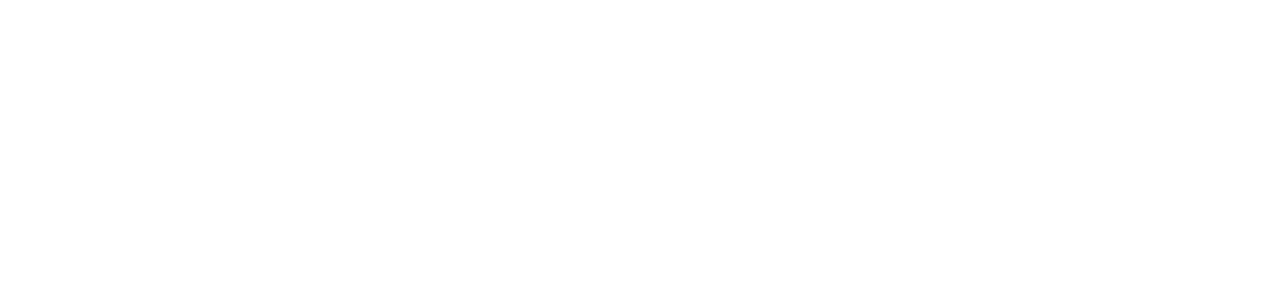
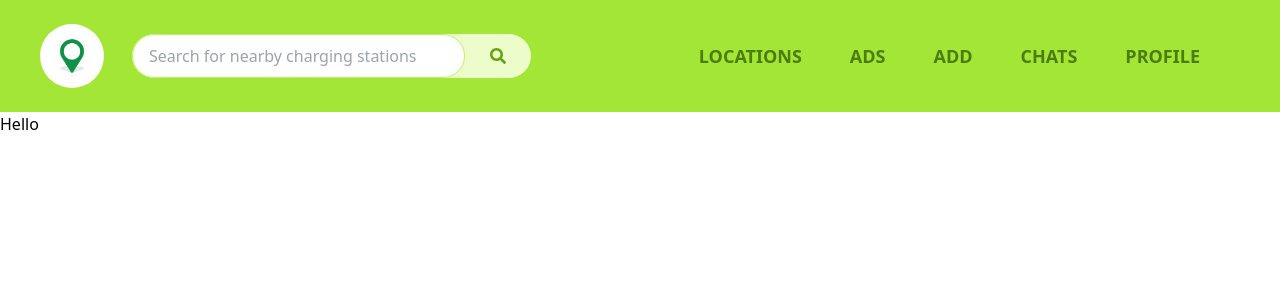
Before and after one commit to kailastr/RentCart, a React (Create React App) app in the folder client/: page /RentCart in a window 1280 px wide. Before the commit this address had no page. Shown: the top 300 px of the page. Built offline with nearby package versions, Linux system fonts and the light colour scheme.

Commit message:
Location permission page

```diff
--- a/client/src/App.js
+++ b/client/src/App.js
@@ -1,15 +1,24 @@
 import './App.css';
 
-import { Route, Routes } from 'react-router-dom'
+import { Route, Routes, Navigate } from 'react-router-dom'
 
 //pages
 import LoginPage from './Pages/LoginPage';
+import LocationPage from './Pages/LocationPage';
+import IndexPage from './Pages/IndexPage';
+
+//layouts
+import IndexLayout from './Layout/IndexLayout';
 
 function App() {
   return (
     <>
       <Routes >
         <Route path='/RentCartLogin' element={< LoginPage />} />
+        <Route path='/LocationPermission' element={<LocationPage />} />
+        <Route path='/RentCart' element={<IndexLayout />} >
+          < Route index element={<IndexPage />} />
+        </Route>
       </Routes>
     </>
   );
--- /dev/null
+++ b/client/src/Layout/IndexLayout.jsx
@@ -0,0 +1,16 @@
+import React from 'react';
+
+import { Outlet } from 'react-router-dom';
+
+import IndexNavbar from '../Navbar/IndexNavbar';
+
+const DefaultLayout = () => {
+    return (
+        <>
+        <IndexNavbar />
+        <Outlet />
+        </>
+    )
+}
+
+export default DefaultLayout
--- /dev/null
+++ b/client/src/Navbar/IndexNavbar.jsx
@@ -0,0 +1,144 @@
+import React from 'react';
+
+import logo from '../images/locationImg.jpg'
+
+//icons
+import { FaSearch } from "react-icons/fa";
+import { GrHomeRounded } from "react-icons/gr";
+
+//Navbar for large screen view
+function LgNav() {
+    return (
+        <>
+            <nav className='w-full h-28 bg-lime-400 px-10'>
+                <div className='flex justify-between gap-5'>
+                    <div className=' w-5/12 h-28 flex items-center gap-7'>
+                        <img
+                            src={logo}
+                            alt="EV logo"
+                            className='h-16 rounded-full'
+                        />
+                        <div className='bg-lime-100 w-full h-11 rounded-full flex items-center'>
+                            <input
+                                type="search"
+                                name="nearbyChargingSearch"
+                                id="nearbyChargingSearch"
+                                placeholder='Search for nearby charging stations'
+                                className='w-10/12 h-full px-4 py-2 text-gray-700 bg-white border border-lime-300 rounded-full focus:outline-none focus:border-lime-500 focus:bg-white'
+                            />
+                            <div className='w-2/12 h-full flex items-center justify-center text-lime-600 hover:text-lime-800'>
+                                <FaSearch />
+                            </div>
+                        </div>
+                    </div>
+                    <div className='w-7/12 h28 text-lime-700 flex items-center justify-end gap-12 font-semibold text-lg pr-10'>
+                        <div>
+                            <p className='hover:text-lime-200 transform duration-300 ease-in-out cursor-pointer'>
+                                LOCATIONS
+                            </p>
+                        </div>
+                        <div>
+                            <p className='hover:text-lime-200 transform duration-300 ease-in-out cursor-pointer'>
+                                ADS
+                            </p>
+                        </div>
+                        <div>
+                            <p className='hover:text-lime-200 transform duration-300 ease-in-out cursor-pointer'>
+                                ADD
+                            </p>
+                        </div>
+                        <div>
+                            <p className='hover:text-lime-200 transform duration-300 ease-in-out cursor-pointer'>
+                                CHATS
+                            </p>
+                        </div>
+                        <div>
+                            <p className='hover:text-lime-200 transform duration-300 ease-in-out cursor-pointer'>
+                                PROFILE
+                            </p>
+                        </div>
+                    </div>
+                </div>
+            </nav>
+        </>
+    )
+}
+//Navbar for medium screen view
+function MdNav() {
+    return (
+        <nav className='w-full  h-24 bg-lime-400 flex justify-center items-center '>
+            <div className='w-9/12 h-full  flex justify-between items-center'>
+                <div className='w-2/12'>
+                    <img
+                        src={logo}
+                        alt="EV logo"
+                        className='h-16 w-16 rounded-full'
+                    />
+                </div>
+                <div className='w-10/12 bg-lime-100 h-2/4 rounded-full flex items-center'>
+                    <input
+                        type="search"
+                        name="nearbyChargingSearch"
+                        id="nearbyChargingSearch"
+                        placeholder='Search for nearby charging stations'
+                        className='w-9/12 h-full px-4 py-2 text-gray-700 bg-white border border-lime-300 rounded-full focus:outline-none focus:border-lime-500 focus:bg-white'
+                    />
+                    <div className='w-3/12 h-full px-5 flex items-center gap-5 text-lime-700'>
+                        <p className='text-lg'>Search</p>
+                        <FaSearch />
+                    </div>
+                </div>
+            </div>
+        </nav>
+    )
+}
+//Navbar for small screen view
+function SmNav() {
+    return (
+        <nav className='w-full  h-24 bg-lime-400 flex justify-center items-center px-10'>
+            <div className='w-full h-full  flex justify-between items-center'>
+                <div className='w-2/12'>
+                    <img
+                        src={logo}
+                        alt="EV logo"
+                        className='h-16 w-16 rounded-full'
+                    />
+                </div>
+                <div className='w-10/12 bg-lime-100 h-2/4 rounded-full flex items-center'>
+                    <input
+                        type="search"
+                        name="nearbyChargingSearch"
+                        id="nearbyChargingSearch"
+                        placeholder='Search for nearby charging stations'
+                        className='w-9/12 h-full px-4 py-2 text-gray-700 bg-white border border-lime-300 rounded-full focus:outline-none focus:border-lime-500 focus:bg-white'
+                    />
+                    <div className='w-3/12 h-full flex items-center justify-center gap-5 text-lime-700'>
+                        <p className='text-lg'>Search</p>
+                        <FaSearch />
+                    </div>
+                </div>
+            </div>
+        </nav>
+    )
+}
+
+const IndexNavbar = () => {
+    return (
+        <>
+
+            <div className='md:hidden'>
+                <SmNav />
+            </div>
+
+            <div className='hidden md:flex lg:hidden '>
+                <MdNav />
+            </div>
+
+            <div className='hidden lg:flex'>
+                <LgNav />
+            </div>
+        </>
+    )
+}
+
+export default IndexNavbar
--- /dev/null
+++ b/client/src/Pages/IndexPage.jsx
@@ -0,0 +1,9 @@
+import React from 'react'
+
+const IndexPage = () => {
+    return (
+        <div>Hello</div>
+    )
+}
+
+export default IndexPage
--- /dev/null
+++ b/client/src/Pages/LocationPage.jsx
@@ -0,0 +1,44 @@
+import React from 'react';
+
+//image
+import mapImg from '../images/mapImg.png';
+import locationImg from '../images/locationImg.jpg'
+
+const LocationPage = () => {
+    return (
+        <>
+            <div className='w-full h-screen flex items-center justify-center'>
+                <div className=' w-4/6 h-5/6 border-2 border-emerald-400 rounded-md '>
+                    <h1 className=' text-3xl text-center mt-10 underline decoration-emerald-400'>Location Permission</h1>
+                    <div className='w-full h-5/6 flex items-center justify-center'>
+                        <div className=' w-5/6 h-5/6 bg-cover bg-center rounded-lg drop-shadow-xl relative' style={{ backgroundImage: `url(${mapImg})` }}>
+                            <div className='absolute inset-0 bg-black opacity-60 rounded-lg'></div>
+                            <div className='relative z-10'>
+                                <div className='flex items-center justify-center mt-10'>
+                                    <div className=' w-28 h-28 rounded-lg overflow-hidden flex items-center justify-center'>
+                                        <img src={locationImg} alt="Location Logo" />
+                                    </div>
+                                </div>
+                                <p className=' text-center mt-2 text-white text-xl'>We need Your Current Location</p>
+                                <div className='w-full flex items-center justify-center'>
+                                    <div className=' w-1/2'>
+                                        <p className='text-center text-gray-300 text-sm'>Location will be used for finding Ad's near you. We will be asking you for a locaiton permission also</p>
+                                    </div>
+                                </div>
+                                <div className='w-full flex items-center justify-center my-5'>
+                                    <div className='w-1/3'>
+                                        <button className='bg-white hover:bg-emerald-100 transition duration-200 ease-in-out w-full py-2 rounded-md my-2'>Get My Location</button>
+                                        <button className='border hover:bg-blue-200 hover:text-blue-700 transition duration-200 ease-in-out border-white text-white w-full py-2 rounded-md my-2'>Skip</button>
+                                    </div>
+                                </div>
+                            </div>
+                        </div>
+                    </div>
+                    <p className=' text-center text-gray-700 font-semibold -mt-5'>A Product from V B C Developers </p>
+                </div>
+            </div>
+        </>
+    )
+}
+
+export default LocationPage
--- a/client/src/Pages/LoginPage.jsx
+++ b/client/src/Pages/LoginPage.jsx
@@ -15,7 +15,7 @@
             <div className='md:w-10/12 sm:w-11/12 md:h-4/6 sm:h-5/6 border-2 border-emerald-400 rounded-lg overflow-hidden shadow-xl'>
                 <div className='md:flex md:justify-between w-full h-full'>
                     <div className='hidden sm:flex md:hidden'>
-                        <h1 className='mx-auto mt-3 text-2xl underline decoration-emerald-400'>
+                        <h1 className='mx-auto text-2xl underline decoration-emerald-400'>
                             Login
                         </h1>
                     </div>
@@ -23,14 +23,15 @@
                         <img src={img} alt="Login Image" className='md:w-4/5 sm:w-1/3' />
                     </div>
                     <div className='hidden md:flex w-1 border border-emerald-500 my-20 ease-in-out rounded-full' />
-                    <div className='md:w-6/12 md:h-full sm:h-5/6 sm:w-full'>
+                    <div className='md:w-6/12 md:h-full sm:h-5/6 sm:w-full md:flex justify-center items-center'>
+                        <div>
                             <div className='hidden md:flex'>
-                            <h1 className=' my-10 mx-auto text-3xl underline decoration-emerald-400'>
+                                <h1 className=' mb-10 mx-auto text-3xl underline decoration-emerald-400'>
                                     Login
                                 </h1>
                             </div>
                             <div className='w-full flex justify-center items-center'>
-                            <div>
+                                <div >
                                     <button className='flex justify-center items-center gap-2 w-64 border-2 border-emerald-700 hover:border-emerald-500 px-4 py-2 rounded-md shadow-lg hover:shadow-xl transition duration-200 ease-in-out mb-6'>
                                         <MdOutlineMobileFriendly />
                                         Sign In With Mobile
@@ -59,6 +60,7 @@
                     </div>
                 </div>
             </div>
+        </div>
     )
 }
 
```
Also changed, not shown: client/src/images/locationImg.jpg (added), client/src/images/mapImg.png (added). Lines whose indentation alone changed are shown as unchanged.
